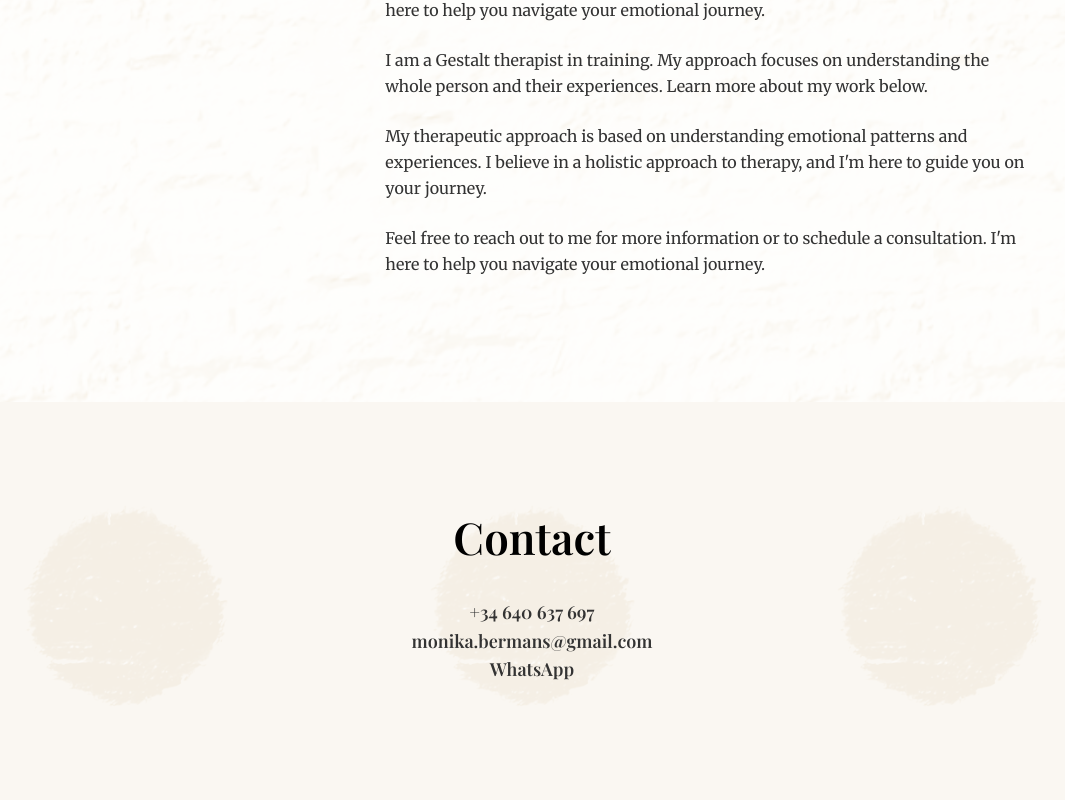
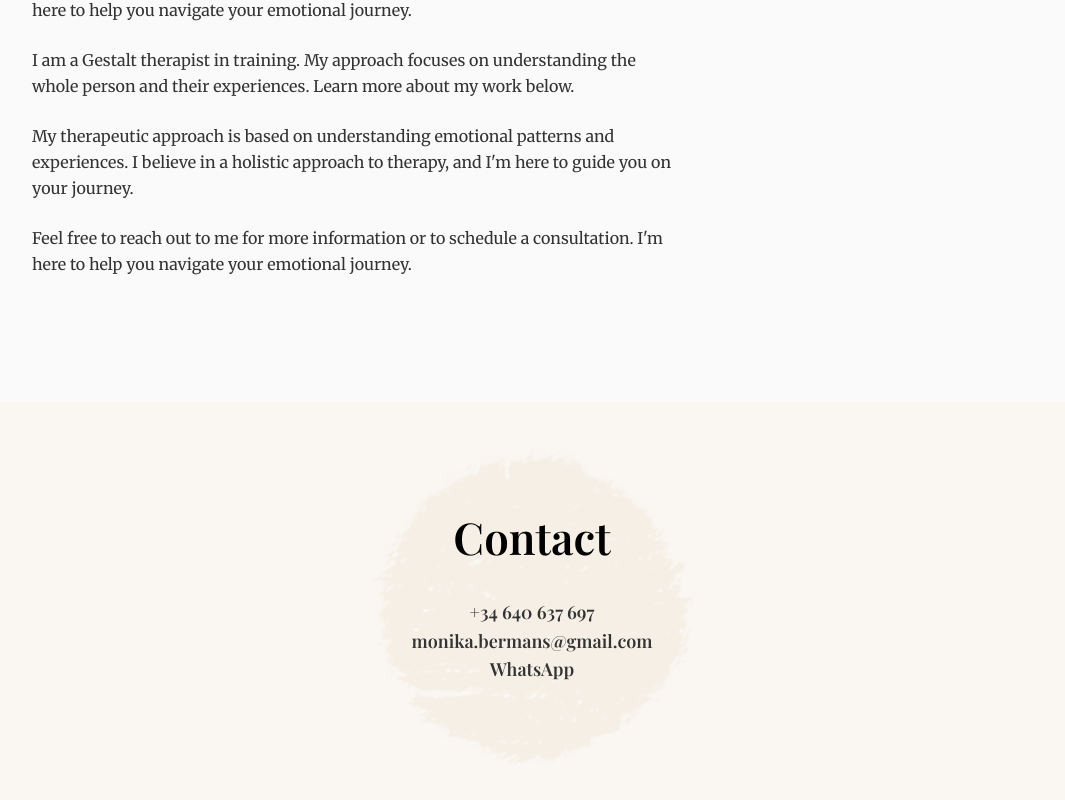
Before and after one commit to RomansBermans/monika-bermans, a plain HTML site: page index.html in a window 1280 px wide. Shown: the part 1640-2440 px from the top of the page, without its empty margins (108-1173 px from the left). Drawn offline with nearby package versions, Linux system fonts and the light colour scheme; a web font is replaced by a local one.

Commit message:
Updates layout

```diff
--- a/css/index.css
+++ b/css/index.css
@@ -16,19 +16,22 @@
   }
 }
 
-#hero, #work, #contact {
+#hero, #contact {
   &[data-background] {
     background-color: rgba(250, 247, 242, 1); /* #faf7f2 */
   }
 }
 
-#work, #contact {
-  &[data-background] {
-    background-size: contain;
-    background-repeat: repeat;
-  }
+#work {
+  background-color: #fafafa;
 }
 
 #contact {
   text-align: center;
+  &[data-background] {
+    background-size: 80vh;
+    @media (max-width: 800px) {
+      background-size: 140vw;
+    }
+  }
 }
--- a/index.html
+++ b/index.html
@@ -15,13 +15,13 @@
 
   <section id="hero" data-background="images/emotion.main.png">
     <div class="container">
-      <div class="column-4"></div>
+      <div class="column-2"></div>
       <div class="column-8">
         <h1><a href="#">Monika Bermans</a></h1>
         <p>I am a Gestalt therapist in training. My approach focuses on understanding the whole person and their experiences.</p>
         <nav>
           <ul>
-            <li><a href="#about">About</a></li>
+            <li><a href="#about">About Me</a></li>
             <li><a href="#work">How I Work</a></li>
             <li><a href="#contact">Contact</a></li>
           </ul>
@@ -56,9 +56,8 @@
     </div>
   </section>
 
-  <section id="work" data-background="images/emotion.wall.jpg">
+  <section id="work">
     <div class="container">
-      <div class="column-4"></div>
       <div class="column-8">
         <h2>How I Work</h2>
         <p>I am a Gestalt therapist in training. My approach focuses on understanding the whole person and their experiences. Learn more about my work below.</p>
@@ -68,6 +67,7 @@
         <p>My therapeutic approach is based on understanding emotional patterns and experiences. I believe in a holistic approach to therapy, and I'm here to guide you on your journey.</p>
         <p>Feel free to reach out to me for more information or to schedule a consultation. I'm here to help you navigate your emotional journey.</p>
       </div>
+      <div class="column-4"></div>
     </div>
   </section>
 
```
